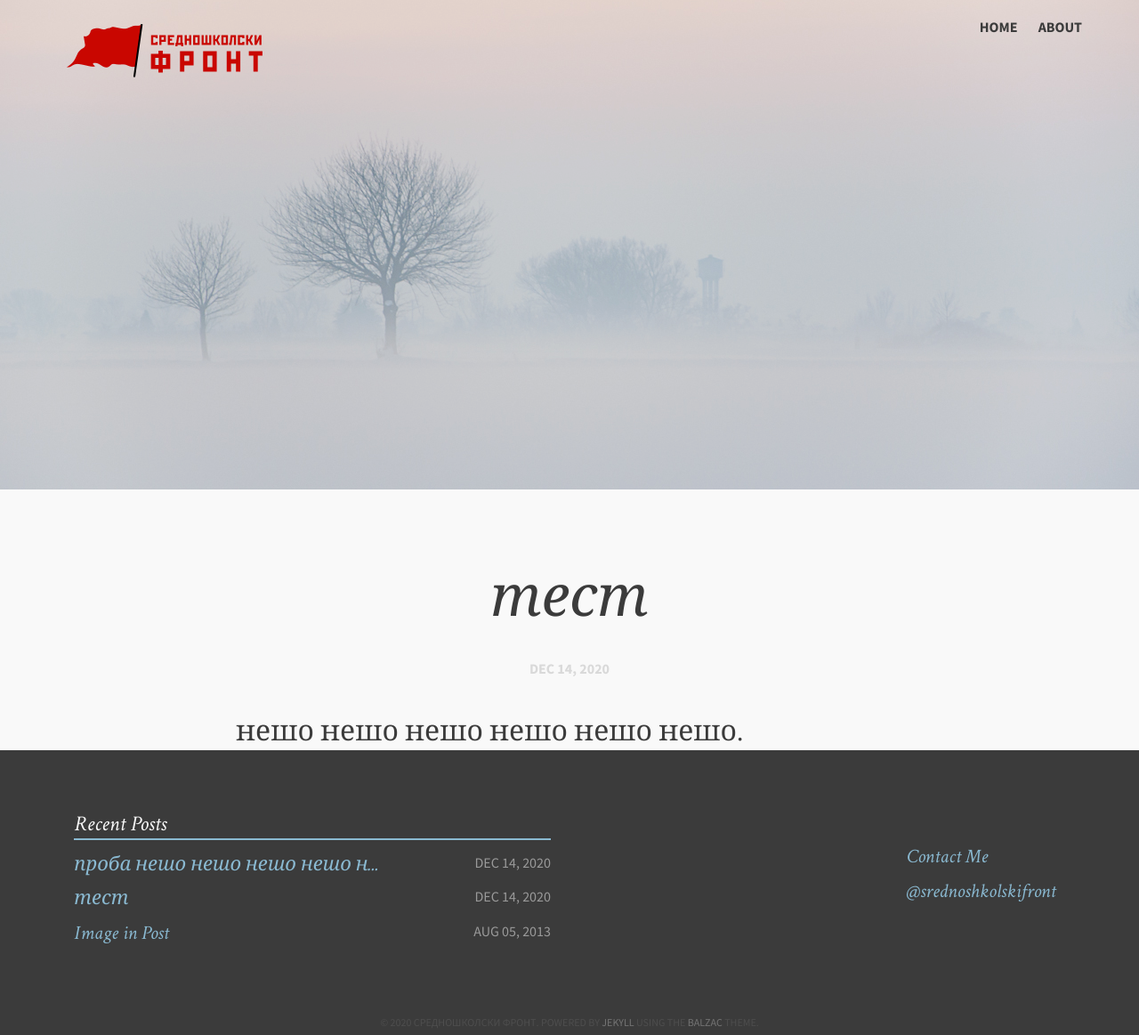
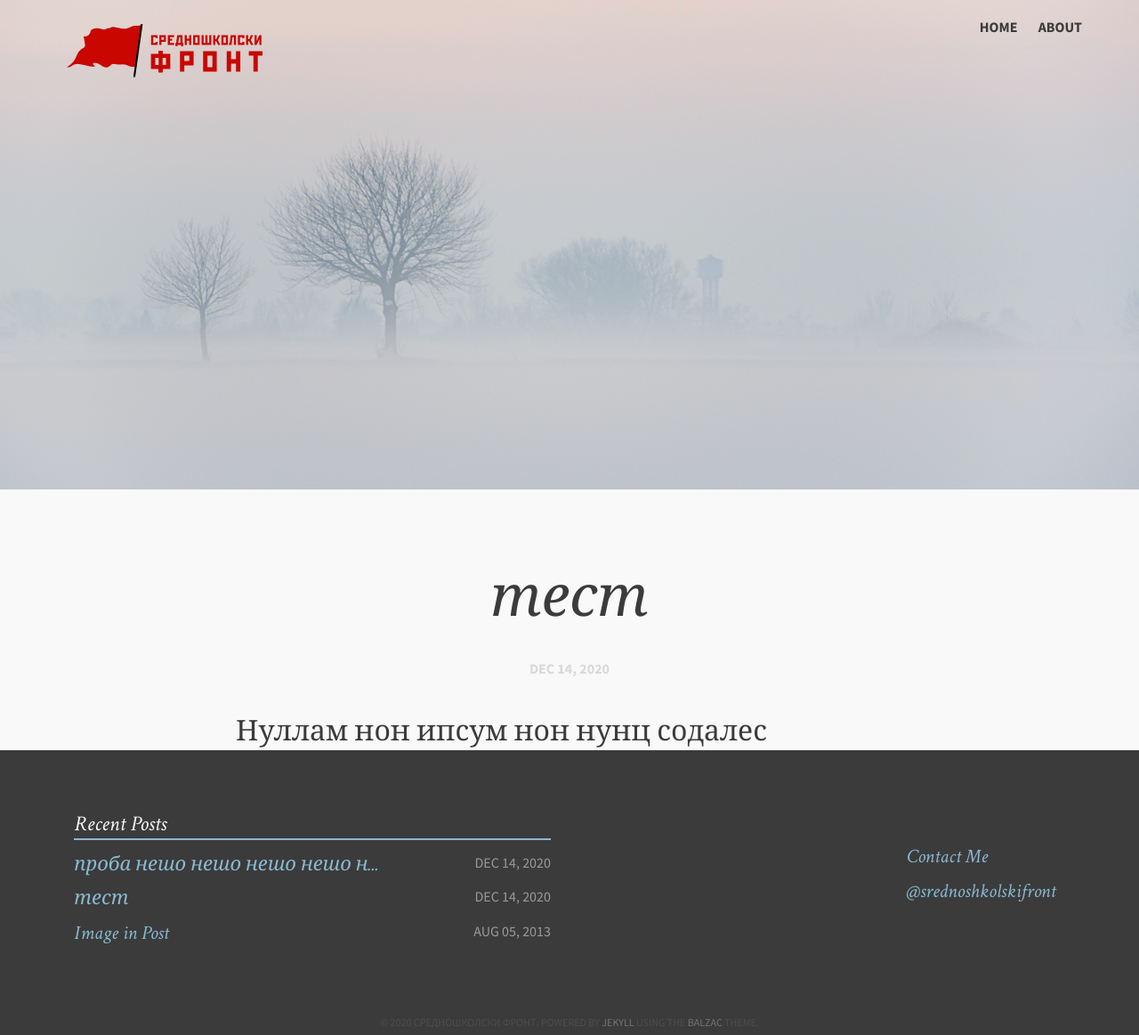
Before and after one commit to srednoshkolskifront/sf, a Jekyll site: the page built from _posts/2013-08-17-test-post.md, in a window 1280 px wide. Shown: the whole page at 89% size. Built offline with Jekyll 4.4.1, drawn with Linux system fonts in a browser that asks for light colours; comment, search, counter and statistics services are not loaded.

Commit message:
Update 2013-08-17-test-post.md

```diff
--- a/_posts/2013-08-17-test-post.md
+++ b/_posts/2013-08-17-test-post.md
@@ -1,7 +1,7 @@
 ---
 layout: post-light-feature
 title: тест
-description: "нешо нешо нешо нешо нешо нешо."
+description: "Нуллам нон ипсум нон нунц содалес цондиментум."
 categories: articles
 date: 2020-12-14
 image:
```
